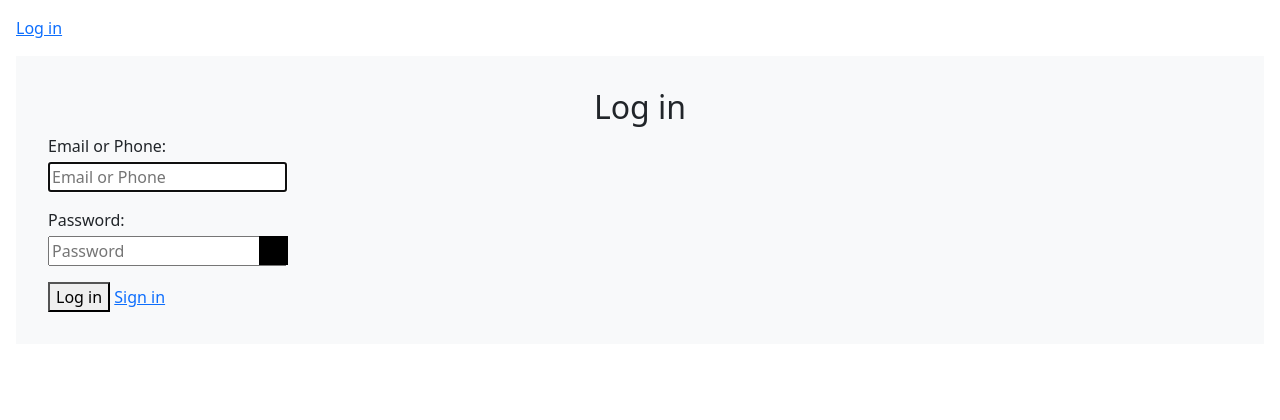
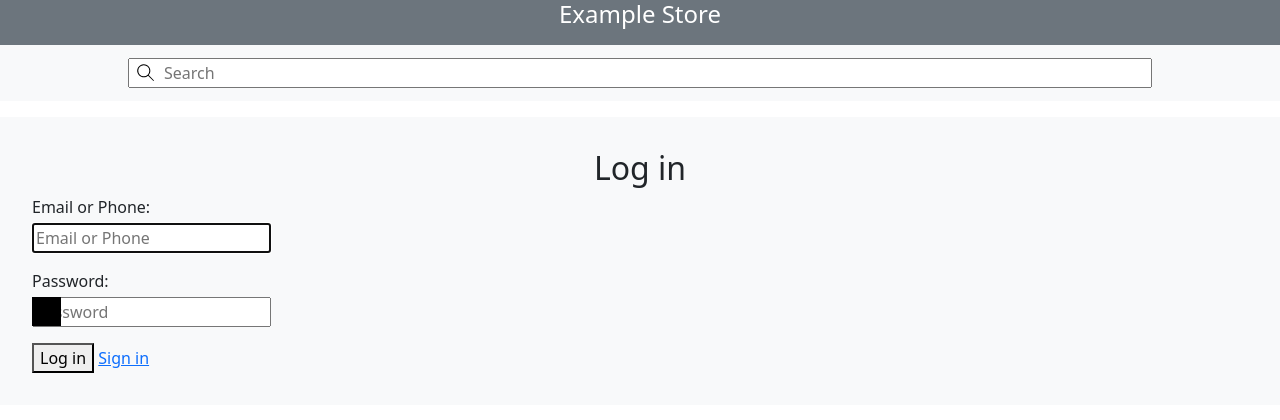
Before and after one commit to nguyenlethannha304/StoreExample, a Django app: page /users/login/ in a window 1280 px wide. Shown: the top 420 px of the page. Run offline with Django 3.2, Linux system fonts and the light colour scheme; some libraries are stand-ins or nearby versions.

Commit message:
Create template

```diff
--- a/backend/apps/static/css/_base.css
+++ b/backend/apps/static/css/_base.css
@@ -1,4 +1,5 @@
 @charset "UTF-8";
+
 /*!
  * Bootstrap v5.0.2 (https://getbootstrap.com/)
  * Copyright 2011-2021 The Bootstrap Authors
@@ -30,6 +31,8 @@
   --bs-font-sans-serif: system-ui, -apple-system, "Segoe UI", Roboto, "Helvetica Neue", Arial, "Noto Sans", "Liberation Sans", sans-serif, "Apple Color Emoji", "Segoe UI Emoji", "Segoe UI Symbol", "Noto Color Emoji";
   --bs-font-monospace: SFMono-Regular, Menlo, Monaco, Consolas, "Liberation Mono", "Courier New", monospace;
   --bs-gradient: linear-gradient(180deg, rgba(255, 255, 255, 0.15), rgba(255, 255, 255, 0));
+  --nav-background: var(--bs-gray);
+  --nav-color: var(--bs-white)
 }
 
 *,
@@ -68,54 +71,83 @@ hr:not([size]) {
   height: 1px;
 }
 
-h6, .h6, h5, .h5, h4, .h4, h3, .h3, h2, .h2, h1, .h1 {
+h6,
+.h6,
+h5,
+.h5,
+h4,
+.h4,
+h3,
+.h3,
+h2,
+.h2,
+h1,
+.h1 {
   margin-top: 0;
   margin-bottom: 0.5rem;
   font-weight: 500;
   line-height: 1.2;
 }
 
-h1, .h1 {
+h1,
+.h1 {
   font-size: calc(1.375rem + 1.5vw);
 }
+
 @media (min-width: 1200px) {
-  h1, .h1 {
+
+  h1,
+  .h1 {
     font-size: 2.5rem;
   }
 }
 
-h2, .h2 {
+h2,
+.h2 {
   font-size: calc(1.325rem + 0.9vw);
 }
+
 @media (min-width: 1200px) {
-  h2, .h2 {
+
+  h2,
+  .h2 {
     font-size: 2rem;
   }
 }
 
-h3, .h3 {
+h3,
+.h3 {
   font-size: calc(1.3rem + 0.6vw);
 }
+
 @media (min-width: 1200px) {
-  h3, .h3 {
+
+  h3,
+  .h3 {
     font-size: 1.75rem;
   }
 }
 
-h4, .h4 {
+h4,
+.h4 {
   font-size: calc(1.275rem + 0.3vw);
 }
+
 @media (min-width: 1200px) {
-  h4, .h4 {
+
+  h4,
+  .h4 {
     font-size: 1.5rem;
   }
 }
 
-h5, .h5 {
+h5,
+.h5 {
   font-size: 1.25rem;
 }
 
-h6, .h6 {
+h6,
+.h6 {
   font-size: 1rem;
 }
 
@@ -176,11 +208,13 @@ strong {
   font-weight: bolder;
 }
 
-small, .small {
+small,
+.small {
   font-size: 0.875em;
 }
 
-mark, .mark {
+mark,
+.mark {
   padding: 0.2em;
   background-color: #fcf8e3;
 }
@@ -205,11 +239,13 @@ a {
   color: #0d6efd;
   text-decoration: underline;
 }
+
 a:hover {
   color: #0a58ca;
 }
 
-a:not([href]):not([class]), a:not([href]):not([class]):hover {
+a:not([href]):not([class]),
+a:not([href]):not([class]):hover {
   color: inherit;
   text-decoration: none;
 }
@@ -220,7 +256,9 @@ kbd,
 samp {
   font-family: var(--bs-font-monospace);
   font-size: 1em;
-  direction: ltr /* rtl:ignore */;
+  direction: ltr
+    /* rtl:ignore */
+  ;
   unicode-bidi: bidi-override;
 }
 
@@ -231,6 +269,7 @@ pre {
   overflow: auto;
   font-size: 0.875em;
 }
+
 pre code {
   font-size: inherit;
   color: inherit;
@@ -242,7 +281,8 @@ code {
   color: #d63384;
   word-wrap: break-word;
 }
-a > code {
+
+a>code {
   color: inherit;
 }
 
@@ -253,6 +293,7 @@ kbd {
   background-color: #212529;
   border-radius: 0.2rem;
 }
+
 kbd kbd {
   padding: 0;
   font-size: 1em;
@@ -331,6 +372,7 @@ select {
 select {
   word-wrap: normal;
 }
+
 select:disabled {
   opacity: 1;
 }
@@ -345,6 +387,7 @@ button,
 [type=submit] {
   -webkit-appearance: button;
 }
+
 button:not(:disabled),
 [type=button]:not(:disabled),
 [type=reset]:not(:disabled),
@@ -376,12 +419,14 @@ legend {
   font-size: calc(1.275rem + 0.3vw);
   line-height: inherit;
 }
+
 @media (min-width: 1200px) {
   legend {
     font-size: 1.5rem;
   }
 }
-legend + * {
+
+legend+* {
   clear: left;
 }
 
@@ -449,19 +494,36 @@ progress {
 [hidden] {
   display: none !important;
 }
-/* MY CUSTOM */
+
+/* ---------- */
+/* CUSTOM */
+/* ---------- */
 .error {
-  color:var(--bs-red);
+  color: var(--bs-red);
 }
+
 .invalid {
   border-color: var(--bs-red);
 }
+
 .success {
   color: var(--bs-success);
 }
+
 .valid {
   border-color: var(--bs-green);
 }
-body {
-  margin: 1rem;
+
+
+/* ICON */
+.icon {
+  width: 100%;
+  height: 100%;
 }
+
+svg {
+  fill: white;
+  stroke: black;
+  width: 80%;
+  height: 80%;
+}
--- /dev/null
+++ b/backend/apps/static/css/base.css
@@ -0,0 +1,93 @@
+/* ****** */
+/* HEADER */
+/* ****** */
+
+header {
+    width: 100vw;
+    background-color: var(--nav-background);
+    color: var(--nav-color);
+}
+
+header>h4 {
+    text-align: center;
+}
+
+/* NAV */
+nav {
+    width: 100%;
+    height: 3.5rem;
+    background-color: var(--nav-background);
+    color: var(--nav-color);
+}
+
+.nav__search__container {
+    width: 100vw;
+    height: 3.5rem;
+}
+
+.nav__search__container>.search_form {
+    width: 100vw;
+    padding: 0 10vw;
+    height: 100%;
+}
+
+.search_form>label {
+    display: flex;
+    align-items: center;
+    justify-content: center;
+    width: 100%;
+    height: 100%;
+}
+
+#mobile__search__icon {
+    display: flex;
+    justify-items: center;
+    align-items: center;
+    position: fixed;
+    width: 1.5rem;
+    height: 1.5rem;
+}
+
+#mobile__search__icon>svg {
+    stroke: var(--bs-grey);
+    fill: var(--bs-grey);
+}
+
+#search_input {
+    width: 100%;
+    text-indent: 2rem;
+}
+
+
+
+/* mobile__bottom_nav */
+.mobile__nav {
+    position: fixed;
+    bottom: 0;
+    display: flex;
+    width: 100vw;
+    height: 3.5rem;
+    padding: 0 0.75rem;
+    background-color: var(--nav-background);
+    color: var(--nav-color);
+}
+
+@media (min-width:600px) {
+    .mobile__nav {
+        display: none;
+    }
+}
+
+.mobile__nav>a {
+    display: block;
+    display: flex;
+    justify-content: center;
+    align-items: center;
+    width: calc(20vw - 0.125rem);
+    height: 3.5rem;
+}
+
+.mobile__nav>div>svg {
+    width: 1.5rem;
+    height: 3.5rem;
+}
--- a/backend/apps/static/js/_base.js
+++ b/backend/apps/static/js/_base.js
@@ -68,8 +68,8 @@ var getCssValue = (element, property, getNumber = true) => {
         return dataArray[0]
     }
 }
-var convertToPixel = (number, unit) => {
-    number = parseInt(number)
+var convertToPixel = (stringNumber, unit) => {
+    number = parseInt(stringNumber)
     if (unit == 'px') {
         return number
     } else if (unit == 'rem') {
--- /dev/null
+++ b/backend/apps/static/js/base.js
@@ -0,0 +1,33 @@
+// ----------------
+// ICON SVG SECTION
+// ----------------
+const CHAT = '<svg xmlns="http://www.w3.org/2000/svg" viewBox="0 0 32 32" fill="none" stroke="#231f20" stroke-miterlimit="10" stroke-width=".25"><path d="M25.84 10.92A6 6 0 0 1 24 15.07l-.08.08a13 13 0 0 1-9.33 3.44 15.19 15.19 0 0 1-5.3-.92A10.91 10.91 0 0 1 7.78 17l-.14-.08h0l-.1.05A22.67 22.67 0 0 1 2 18.55C3.37 18 5 17 5.45 15.32a6.17 6.17 0 0 1-2-4.4c0-4.24 5-7.68 11.21-7.68s11.18 3.44 11.18 7.68z"/><path d="M29.72 28.85a22.67 22.67 0 0 1-5.53-1.61h-.1 0a10.42 10.42 0 0 1-1.69.78 15.09 15.09 0 0 1-5.29.92c-4 0-7.42-1.4-9.4-3.52a6 6 0 0 1-1.8-4.15A6.06 6.06 0 0 1 7.78 17a10.91 10.91 0 0 0 1.55.7 15.19 15.19 0 0 0 5.3.92A13 13 0 0 0 24 15.15c2.64 1.41 4.34 3.6 4.34 6.07a6.17 6.17 0 0 1-2 4.4c.4 1.64 2.01 2.63 3.38 3.23z"/></svg>'
+const HOME = '<svg xmlns="http://www.w3.org/2000/svg" viewBox="0 0 32 32" fill="none" stroke="#231f20" stroke-miterlimit="10" stroke-width=".25"><path d="M26.84 29.94H5.38a1.36 1.36 0 0 1-1.31-1.41V14.39A1.36 1.36 0 0 1 5.38 13h21.46a1.36 1.36 0 0 1 1.31 1.4v14.13a1.36 1.36 0 0 1-1.31 1.41zM2.29 11.79l13.21-9.3a.84.84 0 0 1 1-.06c2.24 1.52 11.26 8 13.13 9.33.22.16-.06.25-.06.25H2.42s-.34-.08-.13-.22z"/></svg>'
+const MENUBAR = '<svg xmlns="http://www.w3.org/2000/svg" viewBox="0 0 32 32" fill="none" stroke="#231f20" stroke-miterlimit="10" stroke-width=".25"><rect x="1.96" y="3.95" width="28" height="6.02" rx="1.39"/><rect x="2" y="12.99" width="28" height="6.02" rx="1.39"/><rect x="2" y="22.04" width="28" height="6.02" rx="1.39"/></svg>'
+const SEARCH = '<svg xmlns="http://www.w3.org/2000/svg" viewBox="0 0 32 32" fill="none" stroke="#231f20"><path d="M21.14,20.21a10.94,10.94,0,1,0-1,1L29.05,30l1-.84ZM13,22.14a9.21,9.21,0,1,1,9.21-9.21A9.21,9.21,0,0,1,13,22.14Z" stroke-miterlimit="10" stroke-width=".25"/></svg>'
+const USER = '<svg xmlns="http://www.w3.org/2000/svg" viewBox="0 0 32 32" fill="none" stroke="#231f20" stroke-width=".25"><path d="M30.06,29.92c-1.51-10.38-4-13.19-6-13.79-2.33-.69-3.66,1.65-8,1.65s-5.73-2.34-8-1.65c-2,.6-4.51,3.42-6,13.79Z" stroke-miterlimit="10"/><circle cx="16" cy="9.36" r="7.31"/></svg>'
+const CART = '<svg xmlns="http://www.w3.org/2000/svg" viewBox="0 0 32 32" fill="none" stroke="#231f20" stroke-width=".25"><circle cx="7.67" cy="28.26" r="1.78"/><circle cx="22.28" cy="28.26" r="1.78"/><path d="M30,6H4.6L4.12,2H2l2.89,24h19.9l.58-1.87H6.77L6.28,20H26.55ZM6,17.89l-1.2-10L27.92,8,25.17,18.11Z" stroke-miterlimit="10"/></svg>'
+const X = '<svg xmlns="http://www.w3.org/2000/svg" viewBox="0 0 32 32" fill="none" stroke="#231f20"><path d="M29,26.66a1,1,0,0,1,0,1.4L27.7,29.4a1,1,0,0,1-1.4,0L15.82,18.92,5.49,29.25a1,1,0,0,1-1.41,0L2.75,27.92a1,1,0,0,1,0-1.41L13.08,16.18,2.53,5.63a1,1,0,0,1,0-1.4L3.87,2.89a1,1,0,0,1,1.41,0L15.82,13.44,26.51,2.75a1,1,0,0,1,1.41,0l1.33,1.33a1,1,0,0,1,0,1.41L18.56,16.18Z" stroke-miterlimit="10" stroke-width=".25"/></svg>'
+
+const iconDict = {
+    'chat':CHAT,
+    'home':HOME,
+    'menubar':MENUBAR,
+    'search':SEARCH,
+    'user':USER,
+    'cart':CART,
+    'x':X
+}
+// Create Icons (use className to create appropriate icons)
+let icons = document.querySelectorAll('.icon')
+let iconNamePattern = /__([a-z]+)$/; // e.g: classValue='icon nav__home' => iconName = 'home' (Get [1] of matchArray)
+icons.forEach(icon => {
+    let classValues = icon.classList.value
+    let iconName = classValues.match(iconNamePattern)[1]
+    icon.innerHTML = iconDict[iconName]
+});
+// Position
+let mobileSearchIcon = document.getElementById('mobile__search__icon')
+let searchInput = document.getElementById("search_input")
+let leftMobileSearchIcon = searchInput.getBoundingClientRect().left + 8
+mobileSearchIcon.style.left = `${leftMobileSearchIcon}px`
--- a/backend/apps/static/js/users/login.js
+++ b/backend/apps/static/js/users/login.js
@@ -1,3 +1,4 @@
+// IMPORT
 // {getCssValue} = _base.js
 // {validateUsername} = user_validate.js
 
--- a/backend/apps/templates/_base.html
+++ b/backend/apps/templates/_base.html
@@ -8,31 +8,44 @@
     <title>Document</title>
     <!-- CSS Base-->
     <link rel="stylesheet" type="text/css" href="{% static "css/_base.css" %}">
+    <link rel="stylesheet" type="text/css" href="{% static "css/base.css" %}">
     <!-- CSS added -->
     {% block super_css %}{% endblock super_css %}
     {% block css %}{% endblock css %}
 </head>
-
 <body>
     <!-- Header -->
     <header>
+        <h4>Example Store</h4>
         <nav>
-            {% if request.user.is_authenticated %}
-            <a href="{% url 'users:logout' %}">Log out</a>
-            {% else %}
-            <a href="{% url 'users:login' %}">Log in</a>
-            {% endif %}
+            <div class="nav__search__container">
+                <form class='search_form' action="">
+                    <label for="search_input">
+                        <div id="mobile__search__icon" class="icon nav__search"></div>
+                        <input id='search_input' type="text" placeholder="Search">
+                    </label>
+                </form>
+            </div>
         </nav>
     </header>
     <!-- Main -->
     <main>
         {% block main %}{% endblock main %}
+        <!-- Bottom Nav for mobile device -->
     </main>
+    <div class="mobile__nav">
+        <a href="{% url 'core:home' %}" class="icon mobile__nav__home"></a>
+        <a href="" class="icon mobile__nav__menubar"></a>
+        <a href="" class="icon mobile__nav__chat"></a>
+        <a href="" class="icon mobile__nav__cart"></a>
+        <a href="{% url 'users:profile' %}" class="icon mobile__nav__user"></a>
+    </div>
     <!-- Footer -->
     <footer>
     </footer>
     <!--Javascript Base-->
     <script src="{% static 'js/_base.js' %}"></script>
+    <script src="{% static 'js/base.js' %}"></script>
     {% block super_js %}{% endblock super_js %}
     {% block js %}{% endblock js %}
     <!-- Javascript Added -->
```
